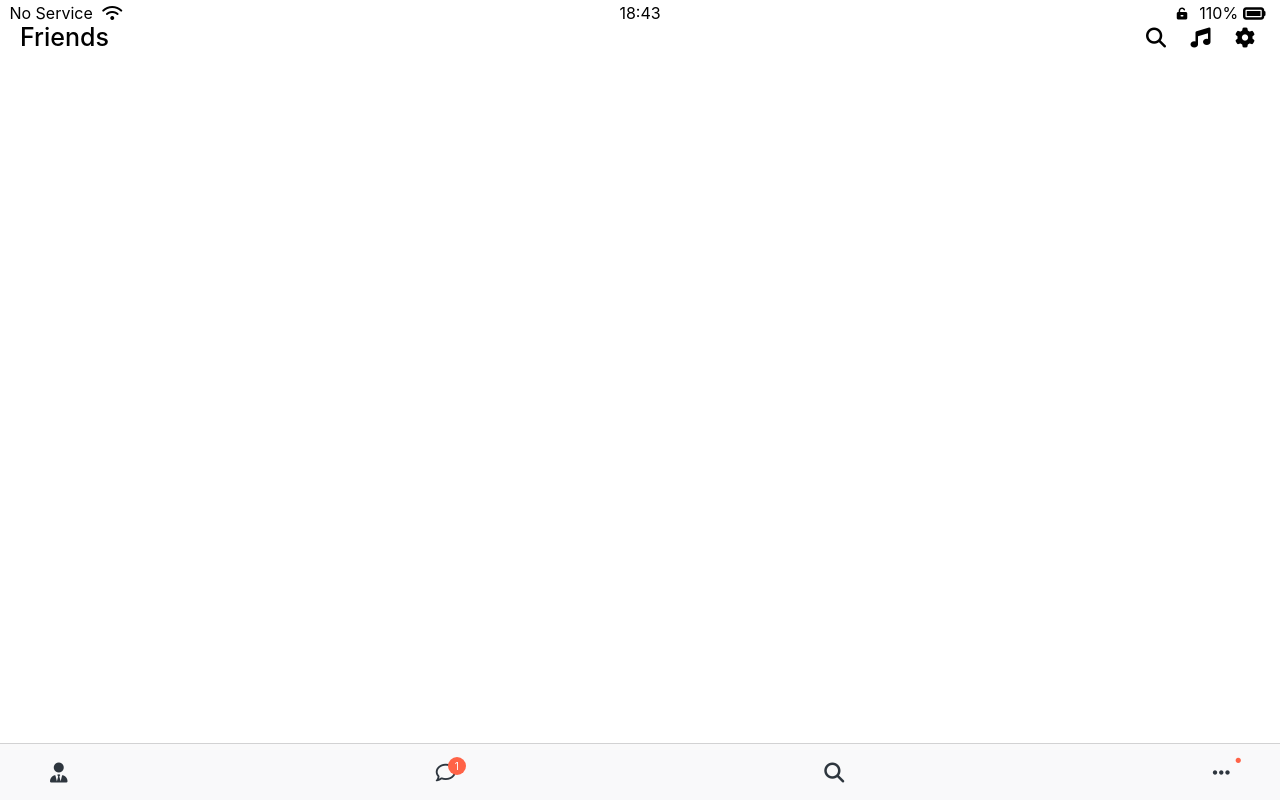
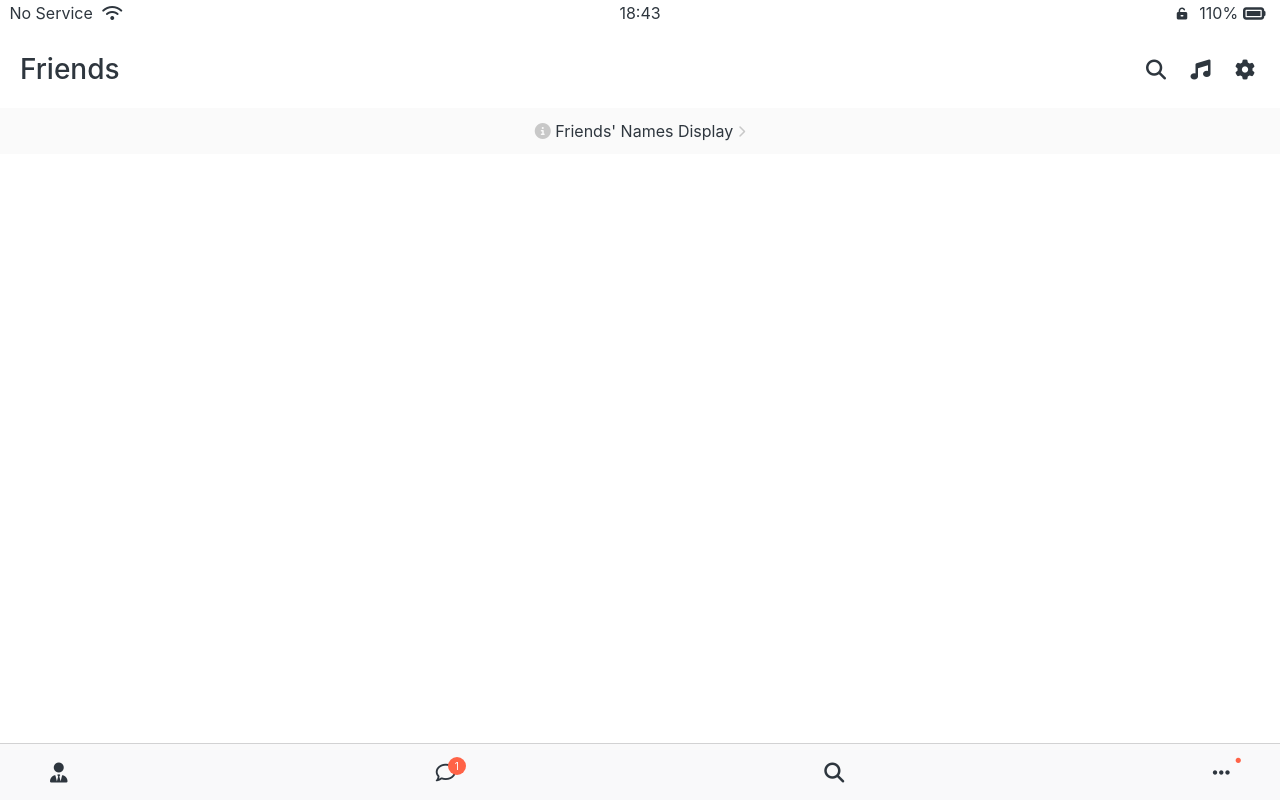
Before and after one commit to qikun1990/kakao-clone, a plain HTML site: page friends.html in a window 1280 px wide. Drawn offline with Linux system fonts and the light colour scheme.

Commit message:
Adjusted top margin of screen-header.css and added friends.css

```diff
--- a/css/components/screen-header.css
+++ b/css/components/screen-header.css
@@ -3,6 +3,7 @@
   justify-content: space-between;
   align-items: center;
   padding: 25px;
+  margin-top: 30px;
 }
 
 .screen-header h1 {
@@ -10,7 +11,7 @@
 }
 
 .screen-header__title {
-  font-size: 25px;
+  font-size: 28px;
   font-weight: 500;
 }
 
--- /dev/null
+++ b/css/screens/friends.css
@@ -0,0 +1,11 @@
+#friends-display-link {
+  text-align: center;
+  display: block;
+  background-color: #fafafa;
+  padding: 15px 0px;
+  font-size: 16px;
+}
+
+#friends-display-link i {
+  color: rgba(0, 0, 0, 0.2);
+}
--- a/css/styles.css
+++ b/css/styles.css
@@ -9,8 +9,10 @@
 
 /* Import Screens */
 @import "screens/login.css";
+@import "screens/friends.css";
 
 body {
+  color: #2e363e;
   font-family: -apple-system, BlinkMacSystemFont, "Segoe UI", Roboto, Oxygen,
     Ubuntu, Cantarell, "Open Sans", "Helvetica Neue", sans-serif;
   /* height: 1000vh; */
--- a/friends.html
+++ b/friends.html
@@ -1,6 +1,5 @@
 <!-- Second page of the Kokoa Clone  -->
 <!-- 03.png of the screenshots -->
-
 <!DOCTYPE html>
 <html lang="en">
   <head>
@@ -37,6 +36,11 @@
       </div>
     </header>
 
+    <a id="friends-display-link">
+      <i class="fas fa-info-circle"></i> Friends' Names Display
+      <i class="fas fa-chevron-right fa-xs"></i>
+    </a>
+
     <nav class="nav">
       <ul class="nav__list">
         <li class="nav__btn">
```
